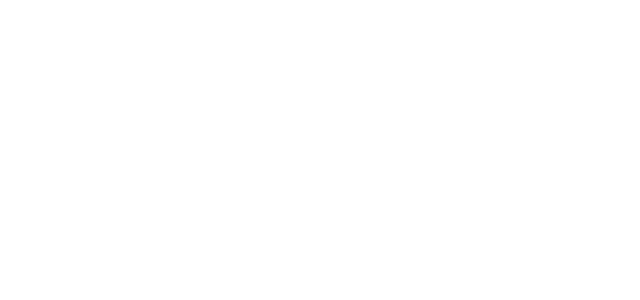
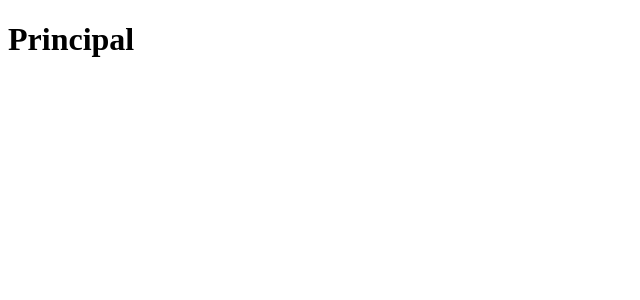
Before and after one commit to Arsene1999/barramento-front-end, a React (Create React App) app: page /home in a window 1280 px wide. Shown: the top 300 px of the page, without its empty margins (0-640 px from the left). Built offline with nearby package versions, Linux system fonts and the light colour scheme.

Commit message:
typescript pronto

```diff
--- a/src/index.tsx
+++ b/src/index.tsx
@@ -1,10 +1,15 @@
 import React from 'react';
 import ReactDOM from 'react-dom';
-import { App } from './App';
+import { BrowserRouter, Switch, Route } from 'react-router-dom';
+import { Login } from './pages/Login';
+import { Principal } from './pages/Principal';
 
 ReactDOM.render(
-  <React.StrictMode>
-    <App />
-  </React.StrictMode>,
+  <BrowserRouter>
+    <Switch>
+      <Route path="/" exact={true} component={Login} />
+      <Route path="/home" exact={true} component={Principal} />
+    </Switch>
+  </BrowserRouter>,
   document.getElementById('root')
 );
--- a/src/App.tsx
+++ b/src/pages/Login/index.tsx
@@ -1,7 +1,7 @@
-export function App() {
+export function Login() {
   return (
     <div className="App">
-
+      <h1>OLA MUNDO</h1>
     </div>
   );
 }
--- /dev/null
+++ b/src/pages/Principal/index.tsx
@@ -0,0 +1,7 @@
+export function Principal() {
+    return (
+      <div className="App">
+        <h1>Principal</h1>
+      </div>
+    );
+  }
```
Also changed, not shown: package.json (+11 -5 lines), src/pages/Login/style.ts (added), 1 other file (tests, documents, lock files or other folders).
